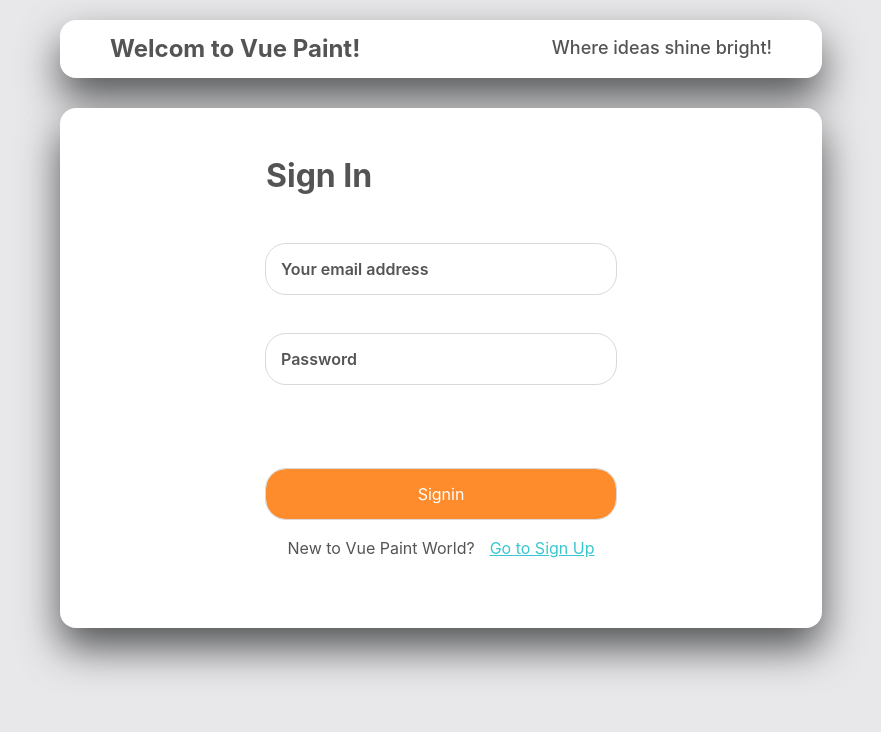
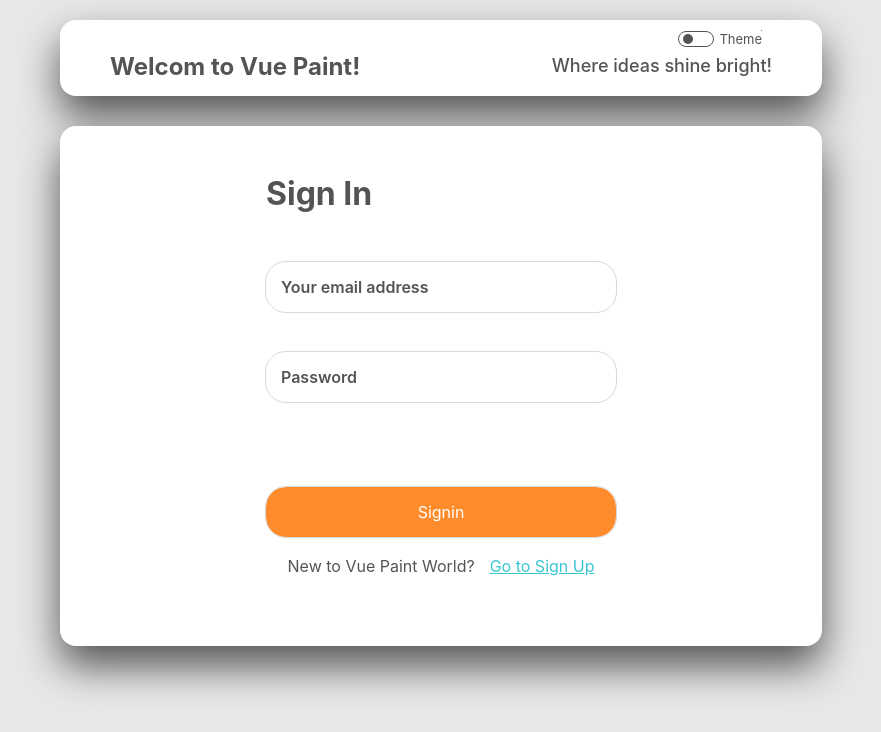
Before and after one commit to AlekseyYuriev/innowise-lab-internship-level-2-mini-paint, a Vue app: page /signin in a window 1280 px wide. Shown: the top 732 px of the page, without its empty margins (199-1080 px from the left). Built offline with nearby package versions, Linux system fonts and the light colour scheme; no server answers.

Commit message:
feat: change theme added

```diff
--- a/src/App.vue
+++ b/src/App.vue
@@ -12,9 +12,9 @@ const isLoading = ref<boolean>(true)
 onMounted(() => {
   onAuthStateChanged(auth, (user) => {
     if (user) {
-      userStore.userId = user.uid
+      userStore.user = user
     } else {
-      userStore.userId = ''
+      userStore.user = null
     }
     isLoading.value = false
   })
--- a/src/assets/base.css
+++ b/src/assets/base.css
@@ -20,9 +20,7 @@
   --background-calendar-item-color-dark: #feae6b;
   --text-calendar-day-color-lite: #838383;
   --border-bottom-color-lite: #dcdcdc;
-}
 
-:root {
   --color-body-background: var(--body-color-light);
   --color-container-background: var(--white);
   --color-add-dialog-background: var(--background-add-dialog-color-lite);
@@ -44,8 +42,7 @@
   --color-button-outline: var(--gray);
 }
 
-@media (prefers-color-scheme: dark) {
-  :root {
+.dark {
   --color-body-background: var(--body-color-dark);
   --color-container-background: var(--deep-blue);
   --color-add-dialog-background: var(--background-add-dialog-color-dark);
@@ -57,9 +54,7 @@
   --color-task-item: var(--green);
   --color-calendar-scrollbar-background: var(--deep-blue);
   --color-calendar-scrollbar: var(--deep-green);
-    --color-calendar-item-background: var(
-      --background-calendar-item-color-dark
-    );
+  --color-calendar-item-background: var(--background-calendar-item-color-dark);
   --color-calendar-day-text: var(--green);
   --color-calendar-date-text: var(--green);
   --color-calendar-button-active: var(--green);
@@ -67,7 +62,6 @@
   --color-calendar-button-hover: var(--text-button-color-dark);
   --color-border-bottom: var(--green);
   --color-button-outline: var(--deep-blue);
-  }
 }
 
 body {
--- a/src/components/AppHeader.vue
+++ b/src/components/AppHeader.vue
@@ -2,6 +2,7 @@
 import { logout } from '@/API/api'
 import { useUserStore } from '@/stores/user'
 import { useRouter } from 'vue-router'
+import ThemeCheckbox from './ThemeCheckbox.vue'
 
 const userStore = useUserStore()
 const router = useRouter()
@@ -14,8 +15,9 @@ const handleLogout = async (): Promise<void> => {
 
 <template>
   <nav class="navbar">
+    <theme-checkbox />
     <div class="navbar__content">
-      <template v-if="!userStore.userId">
+      <template v-if="!userStore.user">
         <div class="navbar__title-wrapper">
           <h1 class="navbar__title">Welcom to Vue Paint!</h1>
         </div>
@@ -29,11 +31,10 @@ const handleLogout = async (): Promise<void> => {
             >HomePage</router-link
           >
         </div>
-
         <div class="navbar__wapper">
           <p class="navbar__text">
             Logged in as:
-            <span class="navbar__email">{{ userStore.userId }}</span>
+            <span class="navbar__email">{{ userStore.user.email }}</span>
           </p>
           <button @click="handleLogout" class="navbar__button">Log Out</button>
         </div>
@@ -50,12 +51,12 @@ const handleLogout = async (): Promise<void> => {
   margin: 0 auto;
   border-radius: 16px;
   box-shadow: 0 20px 40px #525354;
+  box-sizing: border-box;
+  padding: 10px 50px 15px;
 }
 .navbar__content {
   max-width: 762px;
   width: 100%;
-  padding: 15px 50px;
-  box-sizing: border-box;
   display: flex;
   align-items: center;
   justify-content: space-between;
@@ -111,6 +112,7 @@ const handleLogout = async (): Promise<void> => {
 .navbar__button:not(:disabled):active {
   transform: scale(98%);
 }
+
 @media screen and (max-width: 700px) {
   .navbar__home {
     display: none;
@@ -128,16 +130,23 @@ const handleLogout = async (): Promise<void> => {
     font-size: 12px;
     padding: 0 5px;
   }
+  .navbar__title {
+    font-size: 16px;
+  }
+  .navbar__subtitle {
+    font-size: 14px;
+  }
 }
+
 @media screen and (max-width: 565px) {
   .navbar {
     max-width: 300px;
     flex-direction: column;
     gap: 0;
+    padding: 15px 20px;
   }
   .navbar__content {
     max-width: 300px;
-    padding: 15px 20px;
     display: flex;
     flex-direction: column;
   }
@@ -151,12 +160,7 @@ const handleLogout = async (): Promise<void> => {
     display: flex;
     justify-content: flex-end;
   }
-  .navbar__title {
-    font-size: 16px;
-  }
-  .navbar__subtitle {
-    font-size: 14px;
-  }
+
   .navbar__wapper {
     display: flex;
     align-items: center;
--- /dev/null
+++ b/src/components/ThemeCheckbox.vue
@@ -0,0 +1,119 @@
+<template>
+  <div class="filter">
+    <label htmlfor="checkbox" class="filter__switch">
+      Theme
+      <input
+        @click="changeTheme"
+        type="checkbox"
+        class="filter__checkbox"
+        id="checkbox"
+      />
+      <span class="filter__checkbox-button"></span>
+    </label>
+  </div>
+</template>
+
+<script setup lang="ts">
+const changeTheme = () => {
+  const app = document.getElementById('app')
+  app.classList.toggle('dark')
+}
+</script>
+
+<style scoped>
+.filter {
+  display: flex;
+  justify-content: flex-end;
+  padding: 0 10px 5px 0;
+}
+
+.filter__switch {
+  display: flex;
+  flex-direction: row-reverse;
+  position: relative;
+  color: var(--color-text-main);
+  font-size: 13px;
+  font-style: normal;
+  font-weight: 400;
+  line-height: 18px;
+  cursor: pointer;
+  transition: all 0.3s;
+}
+
+.filter__switch:hover {
+  opacity: 0.7;
+}
+
+.filter__checkbox {
+  position: absolute;
+  width: 1px;
+  height: 1px;
+  overflow: hidden;
+  clip-path: inset(0 0 0 0);
+}
+
+.filter__checkbox-button {
+  display: inline-block;
+  position: relative;
+  padding-left: 40px;
+}
+
+.filter__checkbox-button:hover {
+  cursor: pointer;
+}
+
+.filter__checkbox-button::before {
+  display: block;
+  content: '';
+  position: absolute;
+  left: 0;
+  top: 2px;
+  width: 34px;
+  height: 14px;
+  background-color: var(--color-input-background);
+  outline: 1px solid var(--color-text-main);
+  border-radius: 16px;
+  box-sizing: border-box;
+  transition: background-color 0.5s;
+}
+
+.filter__checkbox-button::after {
+  display: block;
+  content: '';
+  position: absolute;
+  left: 3.5px;
+  top: 4px;
+  width: 10px;
+  height: 10px;
+  border-radius: 50%;
+  background-color: var(--color-text-main);
+  transition: left 0.5s;
+}
+
+.filter__checkbox:checked + .filter__checkbox-button::before {
+  background-color: #3d5a80;
+}
+
+.filter__checkbox:checked + .filter__checkbox-button::after {
+  left: 21px;
+}
+
+@media screen and (max-width: 700px) {
+  .filter {
+    padding: 0 0 5px 0;
+  }
+
+  .filter__checkbox-button::before {
+    left: 6.5px;
+    top: 5px;
+    width: 24px;
+    height: 10px;
+  }
+  .filter__checkbox-button::after {
+    left: 8.5px;
+    top: 6px;
+    width: 8px;
+    height: 8px;
+  }
+}
+</style>
--- a/src/stores/user.ts
+++ b/src/stores/user.ts
@@ -2,6 +2,6 @@ import { defineStore } from 'pinia'
 import { ref } from 'vue'
 
 export const useUserStore = defineStore('user', () => {
-  const userId = ref<string>('')
-  return { userId }
+  const user = ref<object | null>(null)
+  return { user }
 })
```
Lines whose indentation alone changed are shown as unchanged.
